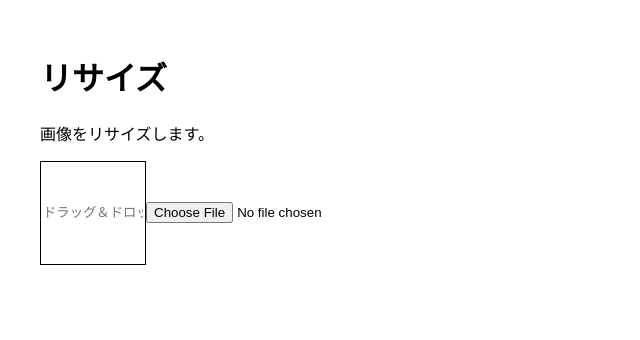
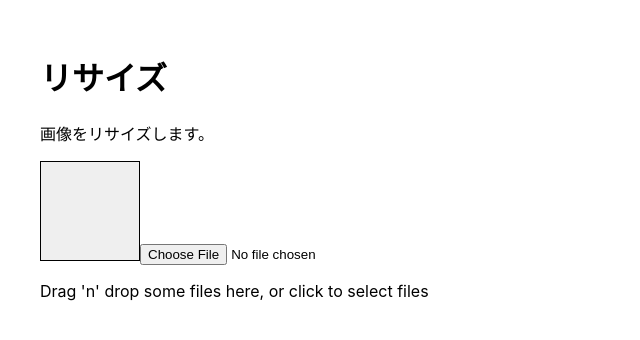
Before and after one commit to osawa-koki/simple-image-manipulator.ts, a React (Create React App) app: page /simple-image-manipulator.ts/resize in a window 1280 px wide. Shown: the top 340 px of the page, without its empty margins (0-640 px from the left). Built offline with nearby package versions, Linux system fonts and the light colour scheme.

Commit message:
Dropzoneの使用。

```diff
--- a/package.json
+++ b/package.json
@@ -14,6 +14,7 @@
     "node-sass": "^8.0.0",
     "react": "^18.2.0",
     "react-dom": "^18.2.0",
+    "react-dropzone": "^14.2.3",
     "react-router-dom": "^6.4.4",
     "react-scripts": "5.0.1",
     "typescript": "^4.4.2",
--- a/src/Pages/Resize.tsx
+++ b/src/Pages/Resize.tsx
@@ -1,8 +1,27 @@
-import React from 'react';
+import React, {useCallback} from 'react';
 
-import Jimp from "jimp/browser/lib/jimp"
+import Jimp from 'jimp/browser/lib/jimp'
+import Dropzone , { useDropzone } from 'react-dropzone';
 
 import './Resize.scss';
+
+function MyDropzone() {
+  const onDrop = useCallback(() => {
+    // Do something with the files
+  }, []);
+  const {getRootProps, getInputProps, isDragActive} = useDropzone({onDrop})
+
+  return (
+    <div {...getRootProps()}>
+      <input {...getInputProps()} />
+      {
+        isDragActive ?
+          <p>Drop the files here ...</p> :
+          <p>Drag 'n' drop some files here, or click to select files</p>
+      }
+    </div>
+  )
+}
 
 class Resize extends React.Component {
 
@@ -25,7 +44,7 @@ class Resize extends React.Component {
     });
   };
 
-  FileDropped = async (event: React.DragEvent<HTMLInputElement>): Promise<void> => {
+  FileDropped = async (event: React.DragEvent<HTMLElement>): Promise<void> => {
     event.preventDefault();
     event.stopPropagation();
     const files = event.dataTransfer.files;
@@ -59,8 +78,18 @@ class Resize extends React.Component {
       <div id="Resize">
         <h1>リサイズ</h1>
         <p>画像をリサイズします。</p>
-        <input id="drag-div" onDrop={this.FileDropped} placeholder="ドラッグ＆ドロップ" />
+        <button id="drag-div" onDrop={this.FileDropped} placeholder="ドラッグ＆ドロップ" />
         <input type="file" onChange={this.FileSelected} />
+        <Dropzone onDrop={acceptedFiles => console.log(acceptedFiles)}>
+          {({getRootProps, getInputProps}) => (
+            <section>
+              <div {...getRootProps()}>
+                <input {...getInputProps()} />
+                <p>Drag 'n' drop some files here, or click to select files</p>
+              </div>
+            </section>
+          )}
+        </Dropzone>
       </div>
     );
   }
```
Also changed, not shown: 1 other file (tests, documents, lock files or other folders).
